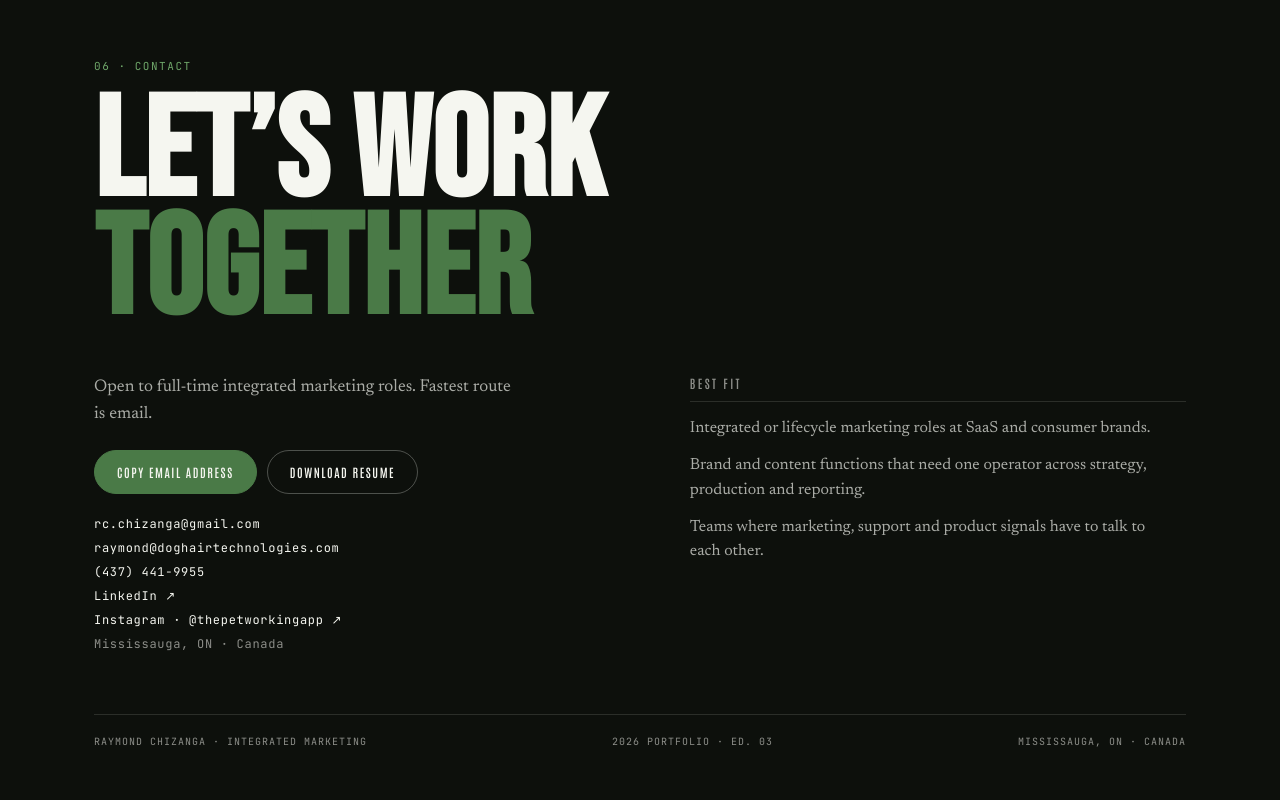
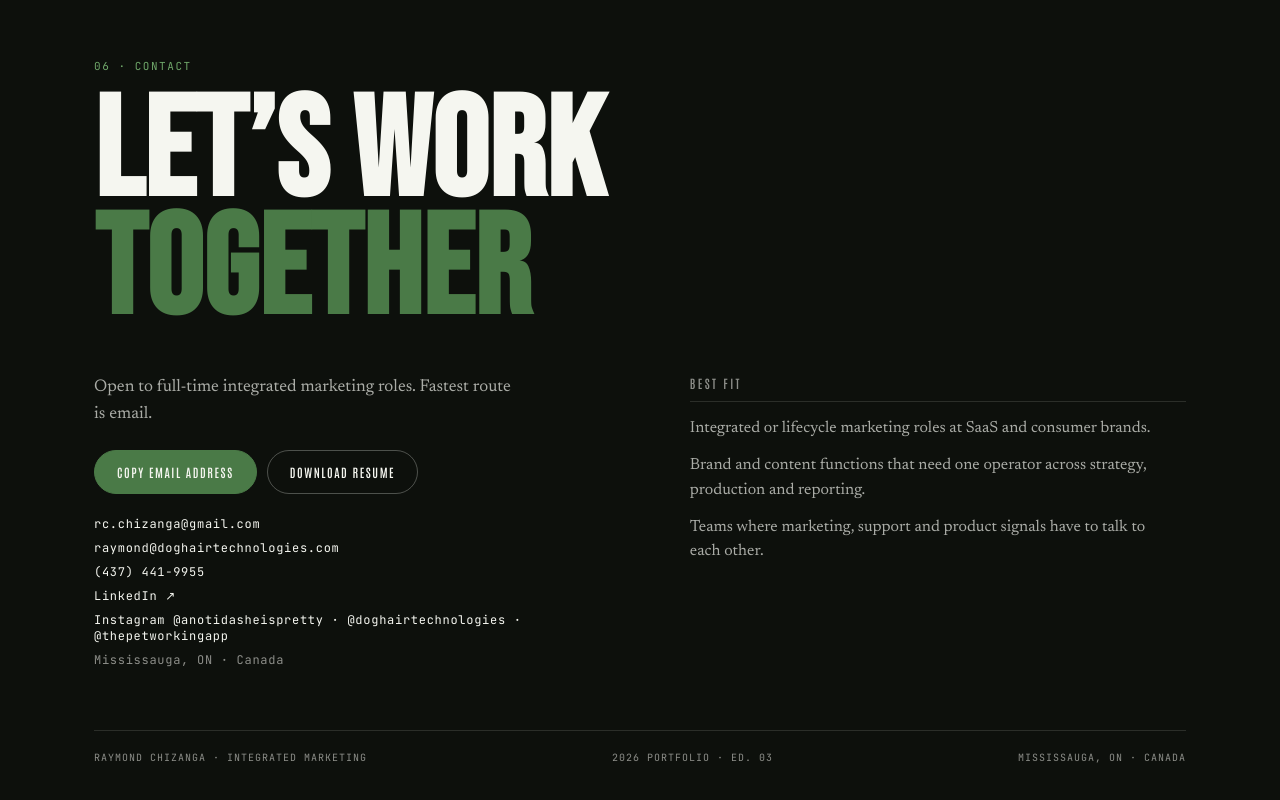
Before and after one commit to anotidasheraymond/raymondsportfolio, a Next.js app: page /classic in a window 1280 px wide. Shown: the part 10127-10927 px from the top of the page. Built offline with nearby package versions, Linux system fonts and the light colour scheme.

Commit message:
Instagram: personal, DOGHAIR and Petworking handles
Co-Authored-By: Claude Opus 5.5 <noreply@anthropic.com>

```diff
--- a/src/app/layout.tsx
+++ b/src/app/layout.tsx
@@ -85,7 +85,7 @@ const jsonLd = {
         'Answer engine optimization', 'Email and lifecycle marketing', 'Partner marketing', 'Review and reputation management',
         'Customer advocacy', 'Video production', 'Event production', 'Salesforce', 'HubSpot', 'Shopify', 'Figma',
       ],
-      sameAs: [SOCIAL.linkedin],
+      sameAs: [SOCIAL.linkedin, SOCIAL.instagram],
     },
     {
       '@type': 'Organization',
@@ -93,6 +93,7 @@ const jsonLd = {
       name: 'DOGHAIR Technologies',
       description: 'Boutique design, technology and research studio, Mississauga, Ontario.',
       email: 'mailto:raymond@doghairtechnologies.com',
+      sameAs: [SOCIAL.doghairInstagram],
       founder: { '@id': `${siteUrl}/#person` },
     },
     {
@@ -100,7 +101,7 @@ const jsonLd = {
       '@id': `${siteUrl}/#petworking`,
       name: 'Petworking',
       url: SOCIAL.petworking,
-      sameAs: [SOCIAL.instagram],
+      sameAs: [SOCIAL.petworkingInstagram],
       founder: { '@id': `${siteUrl}/#person` },
       parentOrganization: { '@id': `${siteUrl}/#doghair` },
     },
--- a/src/app/llms.txt/route.ts
+++ b/src/app/llms.txt/route.ts
@@ -20,7 +20,9 @@ export function GET() {
     `- Phone: ${CONTACT.phone}`,
     `- Resume: ${site}${CONTACT.resume}`,
     `- LinkedIn: ${SOCIAL.linkedin}`,
-    `- Instagram (Petworking): ${SOCIAL.instagram}`,
+    `- Instagram: ${SOCIAL.instagram}`,
+    `- DOGHAIR Technologies on Instagram: ${SOCIAL.doghairInstagram}`,
+    `- Petworking on Instagram: ${SOCIAL.petworkingInstagram}`,
     `- Petworking: ${SOCIAL.petworking}`,
     '',
     '## Results',
--- a/src/components/Contact.tsx
+++ b/src/components/Contact.tsx
@@ -48,7 +48,11 @@ export default function Contact() {
             {CONTACT.emails.map((e) => <a key={e} href={CONTACT.mailto}>{e}</a>)}
             <a href={CONTACT.phoneHref}>{CONTACT.phone}</a>
             <a href={SOCIAL.linkedin} target="_blank" rel="noopener noreferrer">LinkedIn ↗</a>
-            <a href={SOCIAL.instagram} target="_blank" rel="noopener noreferrer">Instagram · @thepetworkingapp ↗</a>
+            <span className="pp-socials">Instagram{' '}
+              <a href={SOCIAL.instagram} target="_blank" rel="noopener noreferrer">{SOCIAL.instagramHandle}</a>{' · '}
+              <a href={SOCIAL.doghairInstagram} target="_blank" rel="noopener noreferrer">{SOCIAL.doghairHandle}</a>{' · '}
+              <a href={SOCIAL.petworkingInstagram} target="_blank" rel="noopener noreferrer">{SOCIAL.petworkingHandle}</a>
+            </span>
             <span style={{ color: 'var(--tx-3)' }}>{CONTACT.location}</span>
           </div>
         </div>
--- a/src/components/passport/Pages.tsx
+++ b/src/components/passport/Pages.tsx
@@ -469,7 +469,11 @@ export function ContactPage({ side, folio }: { side: Side; folio: number }) {
         {CONTACT.emails.map((e) => <a key={e} href={CONTACT.mailto}>{e}</a>)}
         <a href={CONTACT.phoneHref}>{CONTACT.phone}</a>
         <a href={LINKEDIN} target="_blank" rel="noopener noreferrer">LinkedIn ↗</a>
-        <a href={SOCIAL.instagram} target="_blank" rel="noopener noreferrer">Instagram · @thepetworkingapp ↗</a>
+        <span className="pp-socials">Instagram{' '}
+          <a href={SOCIAL.instagram} target="_blank" rel="noopener noreferrer">{SOCIAL.instagramHandle}</a>{' · '}
+          <a href={SOCIAL.doghairInstagram} target="_blank" rel="noopener noreferrer">{SOCIAL.doghairHandle}</a>{' · '}
+          <a href={SOCIAL.petworkingInstagram} target="_blank" rel="noopener noreferrer">{SOCIAL.petworkingHandle}</a>
+        </span>
         <a href={CONTACT.resume} download>Download resume ↓</a>
       </div>
       <div className="pp-label" style={{ marginTop: 14 }}>Best fit</div>
--- a/src/components/passport/passport.css
+++ b/src/components/passport/passport.css
@@ -432,6 +432,9 @@
 .pp-contact-links { display: flex; flex-direction: column; }
 .pp-contact-links a { font-family: var(--pp-mono), monospace; font-size: clamp(10.5px, 2.65cqw, 14.5px); padding: 1.5cqw 0; border-bottom: 1px solid var(--rule); transition: color .2s, padding .2s; }
 .pp-contact-links a:hover { color: var(--terra); padding-left: 1.2cqw; }
+.pp-socials { font-family: var(--pp-mono), monospace; font-size: clamp(9.5px, 2.3cqw, 12.5px); padding: 1.5cqw 0; border-bottom: 1px solid var(--rule); color: var(--label); }
+.pp-contact-links .pp-socials a { display: inline; padding: 0; border: 0; color: var(--ink); }
+.pp-contact-links .pp-socials a:hover { color: var(--terra); padding: 0; }
 .pp-sign { margin-top: auto; padding-top: 5cqw; display: flex; flex-direction: column; gap: 4px; }
 .pp-sign-name {
   font-family: var(--font-body), Georgia, serif; font-style: italic;
--- a/src/lib/content.ts
+++ b/src/lib/content.ts
@@ -328,10 +328,15 @@ export const CONTACT = {
   resume: '/Raymond-Chizanga-Resume-2026.pdf',
 }
 
-// Verified accounts only: LinkedIn from Raymond's resume, Instagram from his Meta Accounts Center.
+// Raymond's accounts, as he gave them: LinkedIn (resume) and the two Instagram handles.
 export const SOCIAL = {
   linkedin: 'https://www.linkedin.com/in/raymond-chizanga-443175149/',
-  instagram: 'https://www.instagram.com/thepetworkingapp/', // Petworking's account
+  instagram: 'https://www.instagram.com/anotidasheispretty/',
+  instagramHandle: '@anotidasheispretty',
+  doghairInstagram: 'https://www.instagram.com/doghairtechnologies/',
+  doghairHandle: '@doghairtechnologies',
+  petworkingInstagram: 'https://www.instagram.com/thepetworkingapp/',
+  petworkingHandle: '@thepetworkingapp',
   petworking: 'https://petworking.pet',
 }
 
```
